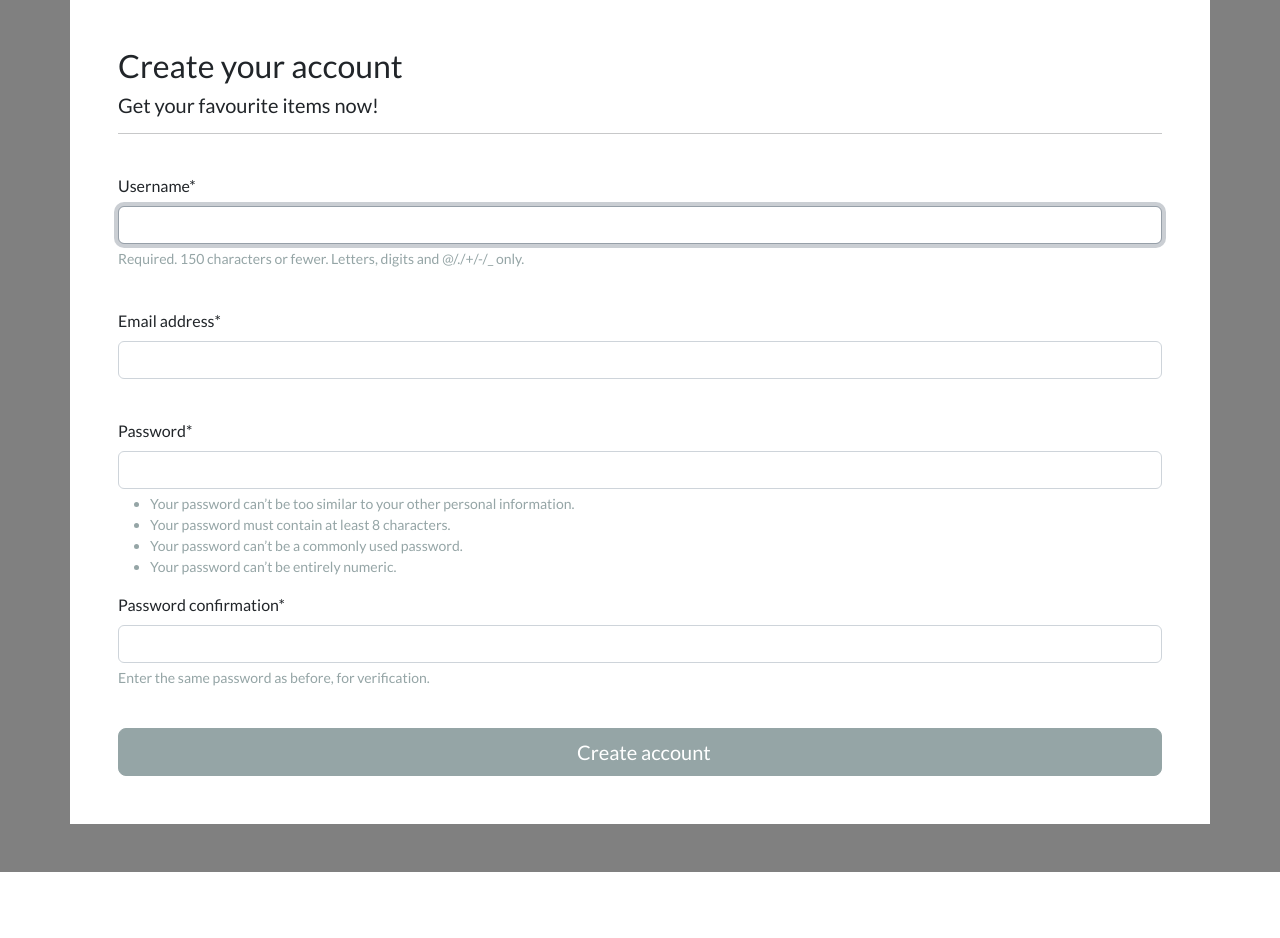
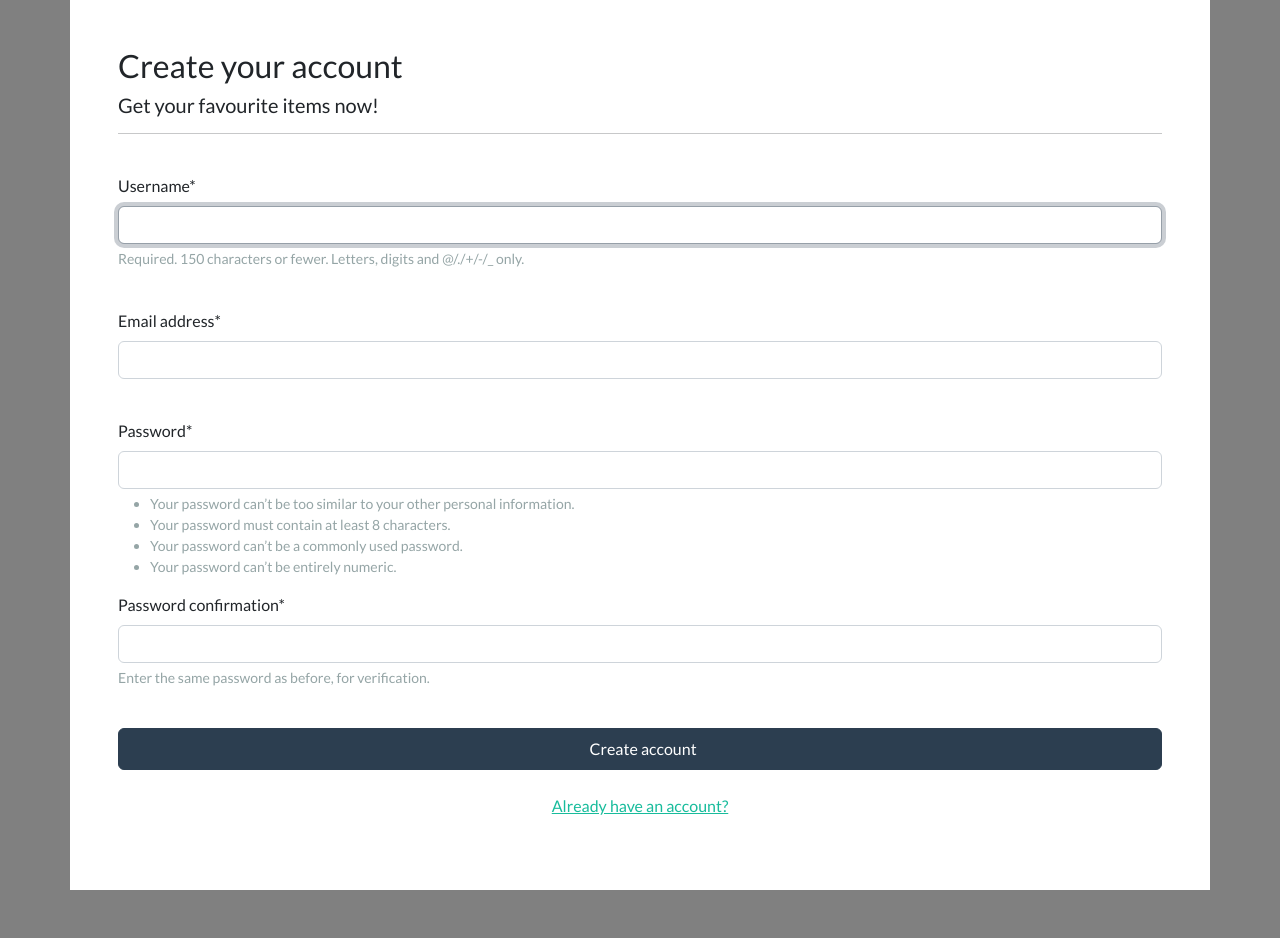
Before and after one commit to aryankumar-nci/Scalable-Cloud-Programming-Project, a Django app: page /account/register in a window 1280 px wide. Shown: the part 97-1035 px from the top of the page. Before the commit the page ends 969 px from the top, so only its background shows below. Run offline with Django 5.2, Linux system fonts and the light colour scheme; data that the repository does not hold is empty; some libraries are stand-ins or nearby versions.

Commit message:
small changes in ui (79)

```diff
--- a/ecommerce/account/templates/account/my-login.html
+++ b/ecommerce/account/templates/account/my-login.html
@@ -65,7 +65,7 @@
 
                     <br> <br>
 
-                    <a href="#"> Forgotten your password? </a>
+
 
 
                 </div>
--- a/ecommerce/account/templates/account/registration/register.html
+++ b/ecommerce/account/templates/account/registration/register.html
@@ -48,7 +48,19 @@
 
         <br>
 
-        <button type="submit" class="btn btn-secondary btn-lg w-100 btn-block p-2">&nbsp; Create account</button>
+        <button type="submit" class="btn btn-primary navbar-btn text-white w-100 p-2">&nbsp; Create account</button>
+        <br>
+        <br>
+        <div class="text-center">
+
+            <a href="{% url 'my-login' %}"> Already have an account? </a>
+
+
+            <br> <br>
+
+
+
+        </div>
 
      </form>
 
```
